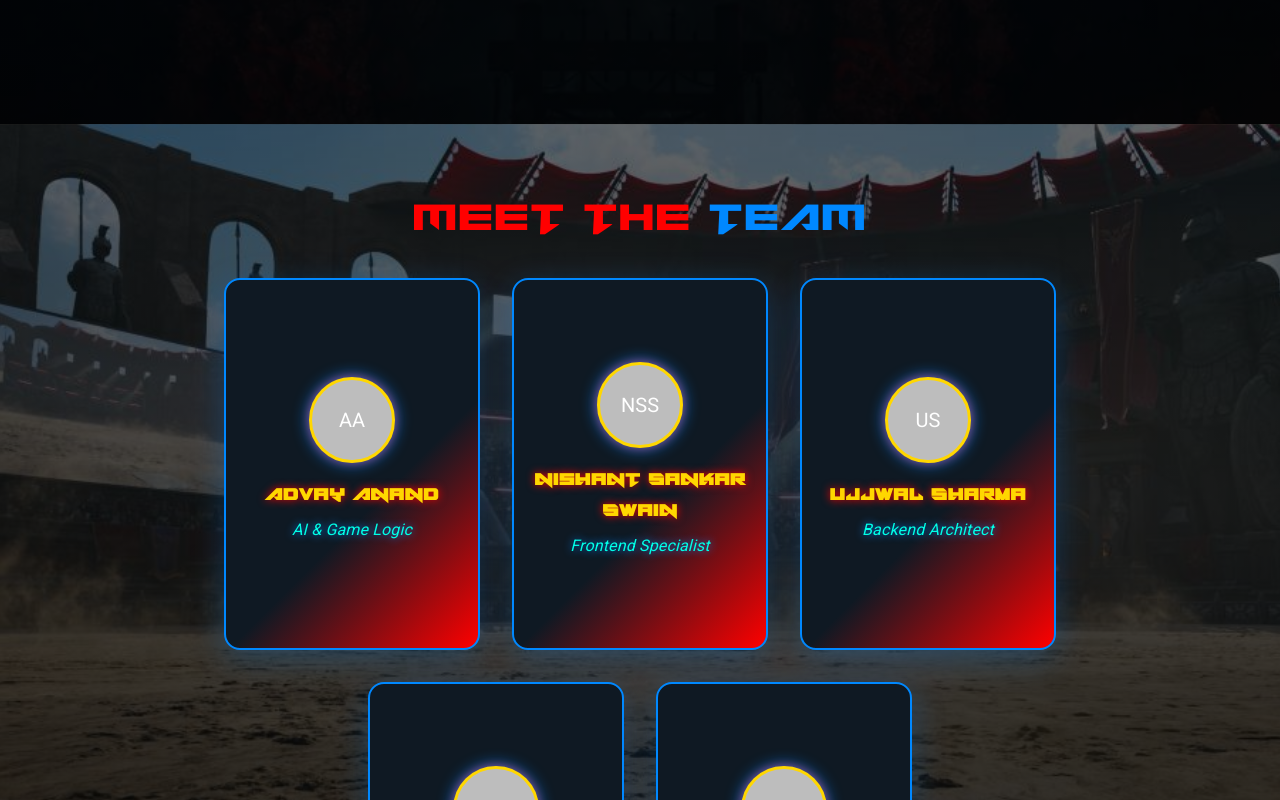
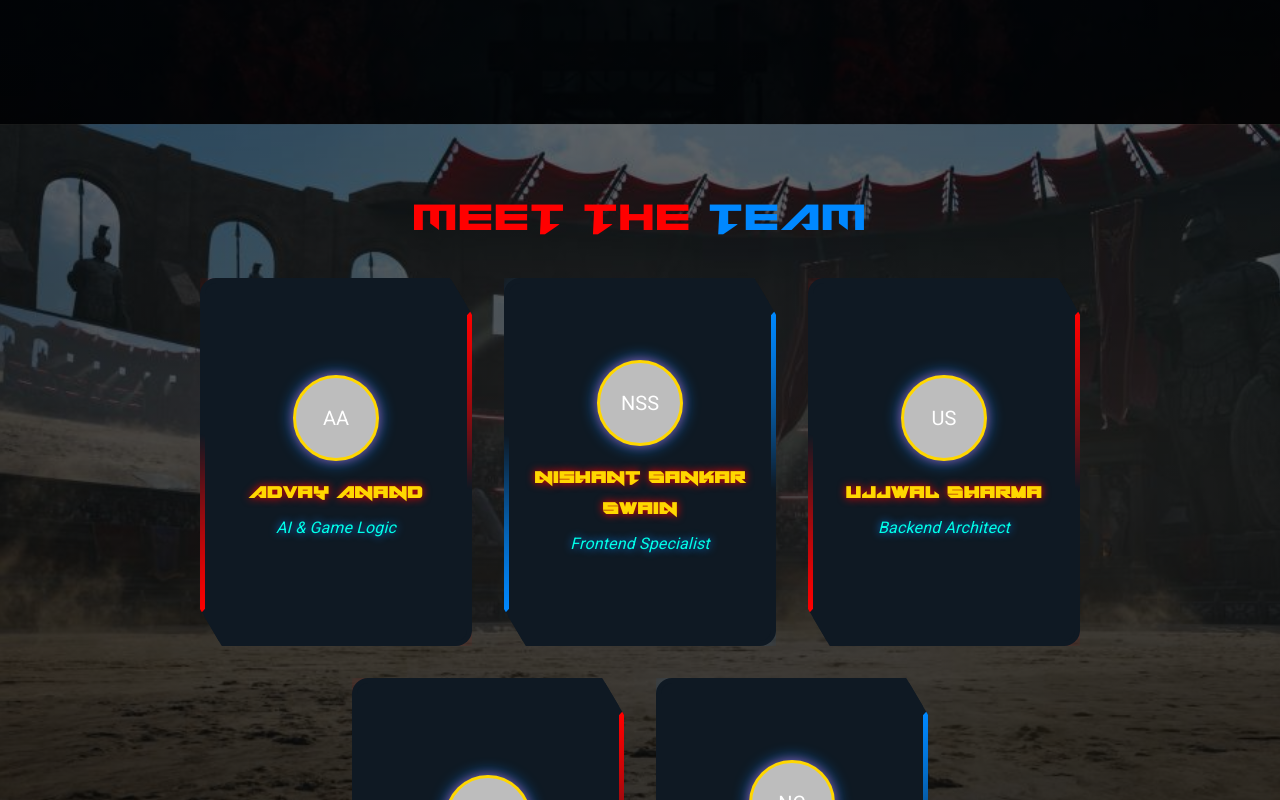
Before and after one commit to UzzwalSharma/Showdown2k25, a React (Create React App) app: page / in a window 1280 px wide. Shown: the part 3420-4220 px from the top of the page. Built offline with nearby package versions, Linux system fonts and the light colour scheme.

Commit message:
card enhanced

```diff
--- a/src/index.css
+++ b/src/index.css
@@ -11,3 +11,16 @@ code {
   font-family: source-code-pro, Menlo, Monaco, Consolas, 'Courier New',
     monospace;
 }
+
+
+/* @keyframes borderanimation {
+  to {
+    transform: rotate(-360deg);
+  }
+} */
+
+@keyframes borderSpin {
+  to {
+    transform: rotate(-360deg);
+  }
+}
--- a/src/pages/Team.js
+++ b/src/pages/Team.js
@@ -1,6 +1,7 @@
 import React from 'react';
 import { styled } from '@mui/material/styles';
 import { Box, Container, Typography, Grid, Paper, Avatar } from '@mui/material';
+import "../index.css";
 
 const TeamSection = styled(Box)({
   backgroundImage: 'url("/images/colosseum.jpg")',
@@ -33,26 +34,60 @@ const SectionTitle = styled(Typography)({
   zIndex: 2
 });
 
-const MemberCard = styled(Paper)({
-  background: 'linear-gradient(135deg, #0f1923 60%, #ff0000 100%)',
-  border: '2px solid #0088ff',
-  borderRadius: '16px',
+const MemberCard = styled(Paper)(({ color = '#00ffe7' }) => ({
+  '--border-radius': '1rem',
+  '--bg-color': '#0f1923',
+  '--color': color,
+  borderRadius: 'var(--border-radius)',
+  background: 'var(--bg-color)',
+  color: '#fff',
+  width: '240px',
+  height: '320px',
   padding: '1.5rem 1rem',
-  width: '220px',
-  height: '320px',
   display: 'flex',
   flexDirection: 'column',
   alignItems: 'center',
   justifyContent: 'center',
-  boxShadow: '0 8px 32px 0 rgba(0,136,255,0.25)',
-  transition: 'transform 0.3s, box-shadow 0.3s',
   position: 'relative',
-  zIndex: 2,
-  '&:hover': {
-    transform: 'translateY(-10px) scale(1.04)',
-    boxShadow: '0 16px 40px 0 rgba(255,0,0,0.25), 0 0 40px rgba(0,136,255,0.15)'
-  }
-});
+  overflow: 'hidden',
+  fontFamily: '"Poppins", sans-serif',
+  isolation: 'isolate',
+  zIndex: 1,
+  boxShadow: `0 0 20px ${color}33`,
+
+  '&::before': {
+    content: '""',
+    position: 'absolute',
+    width: '200%',
+    height: '200%',
+    inset: '-50%',
+    zIndex: -2,
+    backgroundImage: `conic-gradient(
+      var(--color) 0deg,
+      transparent 60deg,
+      transparent 180deg,
+      var(--color) 180deg,
+      transparent 240deg
+    )`,
+    animation: 'borderSpin 5s linear infinite',
+  },
+
+  '&:hover::before': {
+    animationPlayState: 'paused',
+  },
+
+  '&::after': {
+    content: '""',
+    position: 'absolute',
+    inset: '5px',
+    background: 'var(--bg-color)',
+    borderRadius: 'calc(var(--border-radius) - 5px)',
+    zIndex: -1,
+    transition: 'all 0.3s linear',
+  },
+
+  clipPath: 'polygon(0 0, 92% 0, 100% 10%, 100% 100%, 8% 100%, 0 90%)',
+}));
 
 const MemberAvatar = styled(Avatar)({
   width: 80,
@@ -90,17 +125,25 @@ const teamMembers = [
   { name: "Nishchay Chaurasia", role: "Lead Developer" }
 ];
 
+const colors = ['#FF0000', '#0088ff', '#FF0000']; // 3 colors for cycling
+
 function Team() {
   return (
     <TeamSection>
-      <Container maxWidth="md" sx={{ position: 'relative', zIndex: 2, py: 8 }}>
+     <Container maxWidth="lg" sx={{ position: 'relative', zIndex: 2, py: 8 }}>
+
         <SectionTitle variant="h2" align="center">
           Meet the <span style={{ color: '#0088ff' }}>Team</span>
         </SectionTitle>
         <Grid container spacing={4} justifyContent="center">
           {teamMembers.map((member, idx) => (
-            <Grid item key={idx} sx={{ display: 'flex', justifyContent: 'center' }}>
-              <MemberCard>
+            <Grid
+              item
+              key={idx}
+              xs={12} sm={6} md={4}  // 3 cards per row on md+ screens
+              sx={{ display: 'flex', justifyContent: 'center' }}
+            >
+              <MemberCard color={colors[idx % colors.length]}>
                 <MemberAvatar>
                   {member.name.split(' ').map(n => n[0]).join('')}
                 </MemberAvatar>
```
